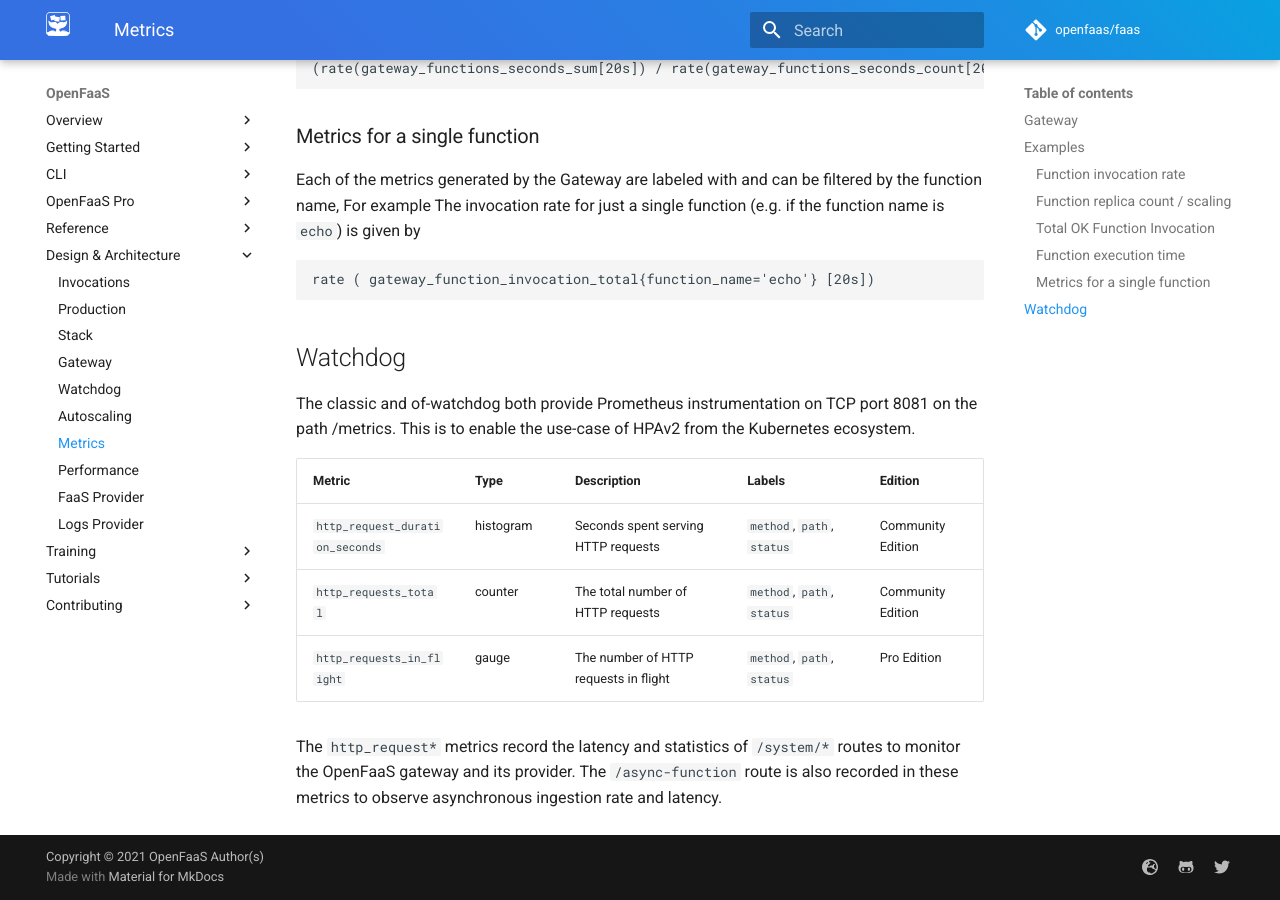
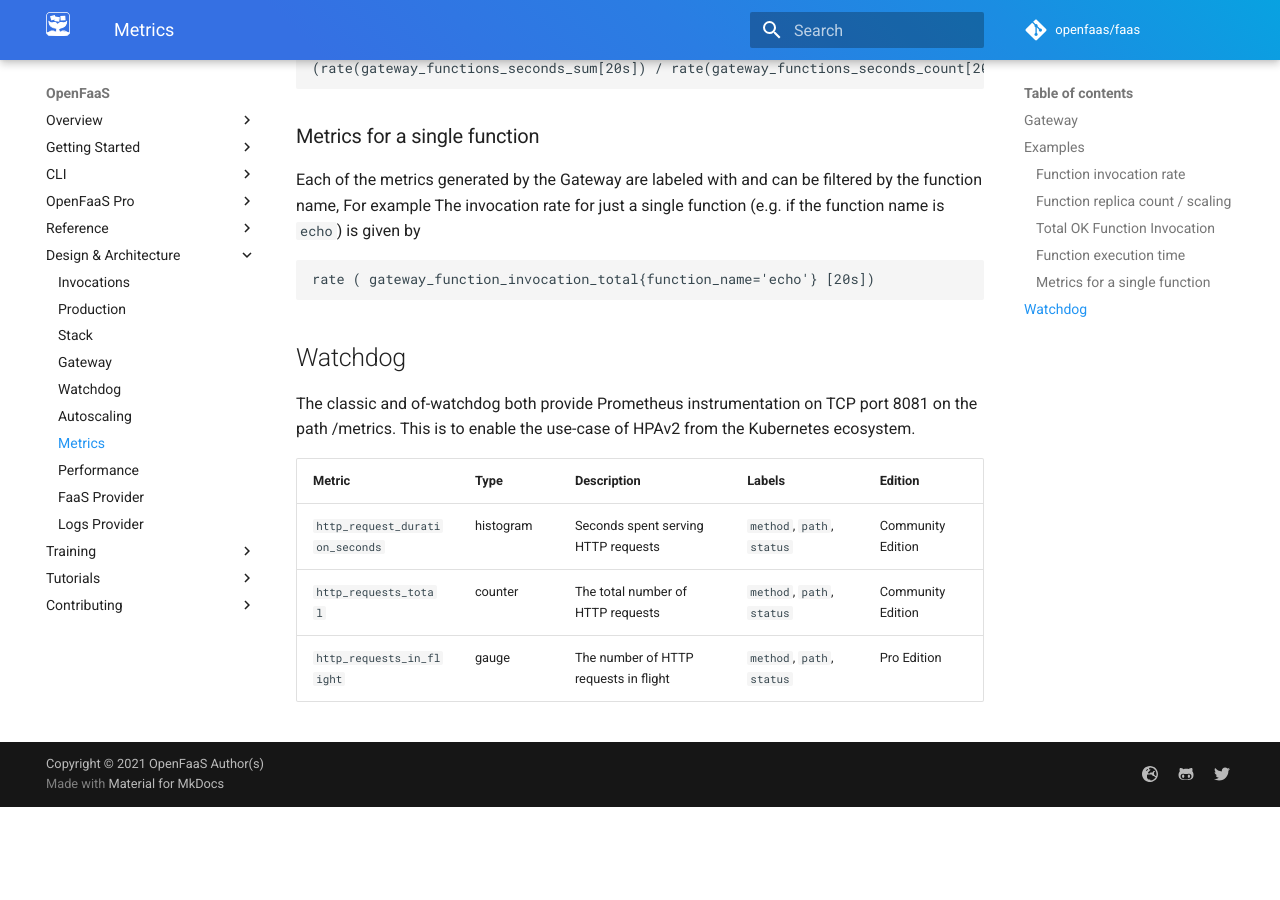
Before and after one commit to openfaas/docs, an MkDocs documentation site: the page built from docs/architecture/metrics.md, in a window 1280 px wide and 900 px high, scrolled down 1735 px. Built offline with MkDocs 1.6.1 and Material for MkDocs 9.7.7, drawn with Linux system fonts in a browser that asks for light colours; comment, search, counter and statistics services are not loaded; after the commit the page ends 2542 px from its top, so only the background shows below that.

Commit message:
Remove duplicate paragraph on metrics page
Signed-off-by: Han Verstraete (OpenFaaS Ltd) <han@openfaas.com>

```diff
--- a/docs/architecture/metrics.md
+++ b/docs/architecture/metrics.md
@@ -74,5 +74,3 @@ The classic and of-watchdog both provide Prometheus instrumentation on TCP port
 | `http_request_duration_seconds`     | histogram  | Seconds spent serving HTTP requests | `method`, `path`, `status`   | Community Edition  |
 | `http_requests_total`               | counter    | The total number of HTTP requests   | `method`, `path`, `status`   | Community Edition  |
 | `http_requests_in_flight`           | gauge      | The number of HTTP requests in flight | `method`, `path`, `status` | Pro Edition        |
-
-The `http_request*` metrics record the latency and statistics of `/system/*` routes to monitor the OpenFaaS gateway and its provider. The `/async-function` route is also recorded in these metrics to observe asynchronous ingestion rate and latency.
```
